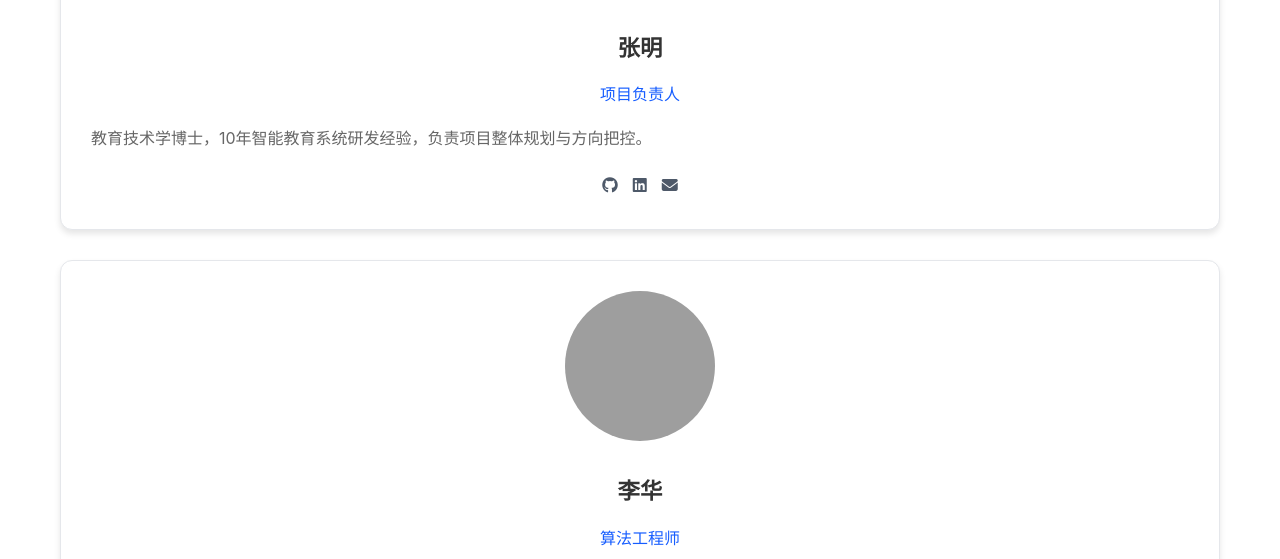
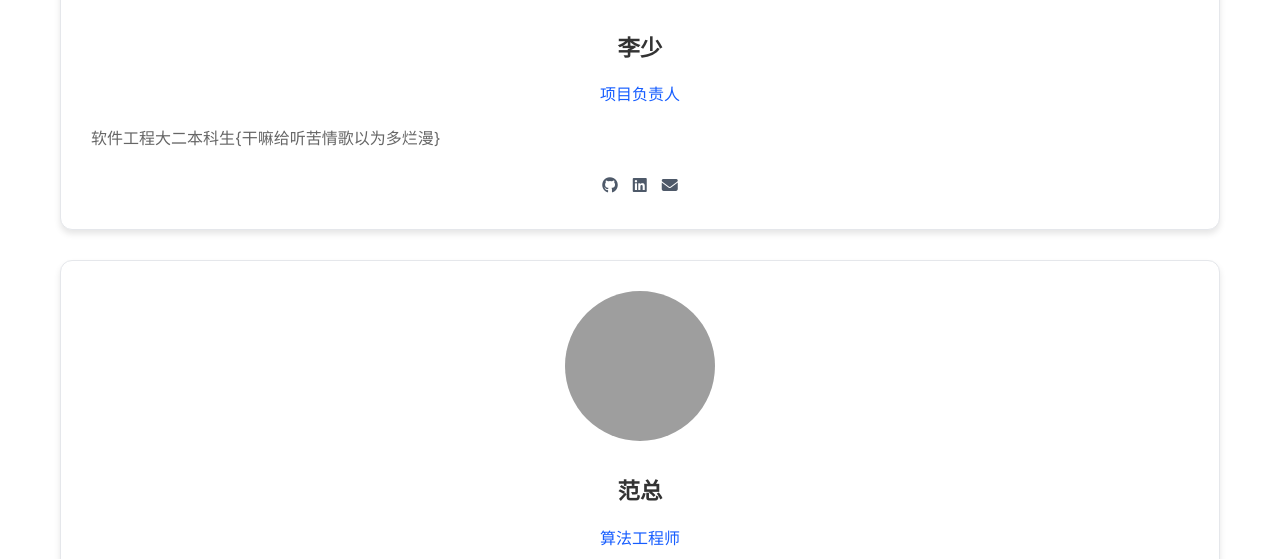
Before and after one commit to mantou676/mantou, a plain HTML site: page about.html in a window 1280 px wide. Shown: the part 566-1125 px from the top of the page. Drawn offline with Linux system fonts and the light colour scheme; grey boxes are pictures that could not be loaded.

Commit message:
Update about.html

```diff
--- a/about.html
+++ b/about.html
@@ -51,9 +51,9 @@
                     <div style="text-align: center; margin-bottom: 20px;">
                         <img src="https://picsum.photos/200/200?random=20" alt="团队成员" style="width: 150px; height: 150px; border-radius: 50%; object-fit: cover; margin: 0 auto;">
                     </div>
-                    <h3 style="text-align: center;">张明</h3>
+                    <h3 style="text-align: center;">李少</h3>
                     <p style="text-align: center; color: var(--primary); margin-bottom: 15px;">项目负责人</p>
-                    <p style="color: var(--text-light);">教育技术学博士，10年智能教育系统研发经验，负责项目整体规划与方向把控。</p>
+                    <p style="color: var(--text-light);">软件工程大二本科生{干嘛给听苦情歌以为多烂漫}</p>
                     <div style="display: flex; justify-content: center; gap: 15px; margin-top: 20px;">
                         <a href="#" style="color: var(--dark);"><i class="fab fa-github"></i></a>
                         <a href="#" style="color: var(--dark);"><i class="fab fa-linkedin"></i></a>
@@ -65,7 +65,7 @@
                     <div style="text-align: center; margin-bottom: 20px;">
                         <img src="https://picsum.photos/200/200?random=21" alt="团队成员" style="width: 150px; height: 150px; border-radius: 50%; object-fit: cover; margin: 0 auto;">
                     </div>
-                    <h3 style="text-align: center;">李华</h3>
+                    <h3 style="text-align: center;">范总</h3>
                     <p style="text-align: center; color: var(--primary); margin-bottom: 15px;">算法工程师</p>
                     <p style="color: var(--text-light);">计算机科学硕士，专注于机器学习与推荐系统研究，负责核心算法设计与优化。</p>
                     <div style="display: flex; justify-content: center; gap: 15px; margin-top: 20px;">
@@ -253,4 +253,5 @@
 
 <script src="js/main.js"></script>
 </body>
+
 </html>
```
